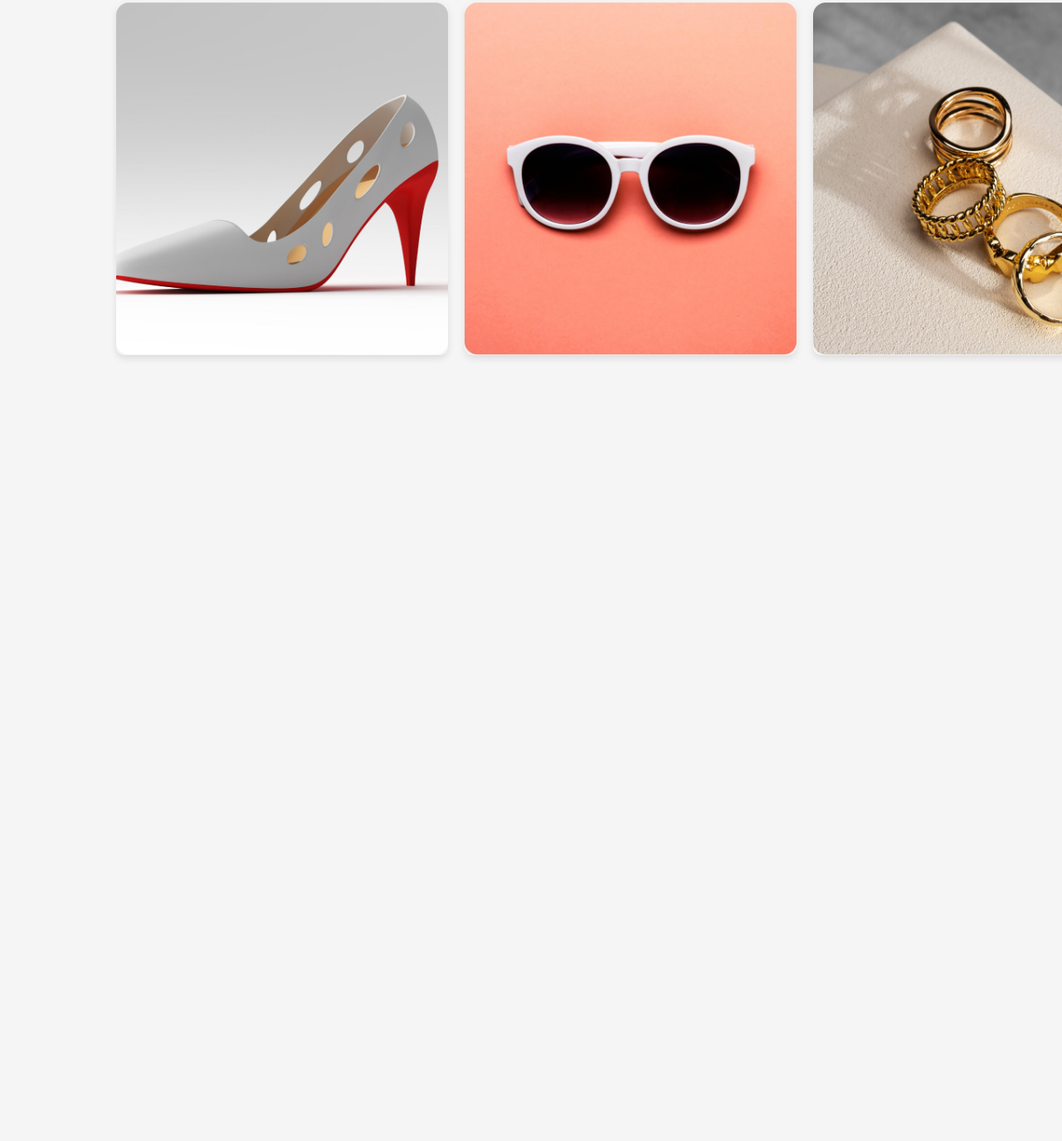
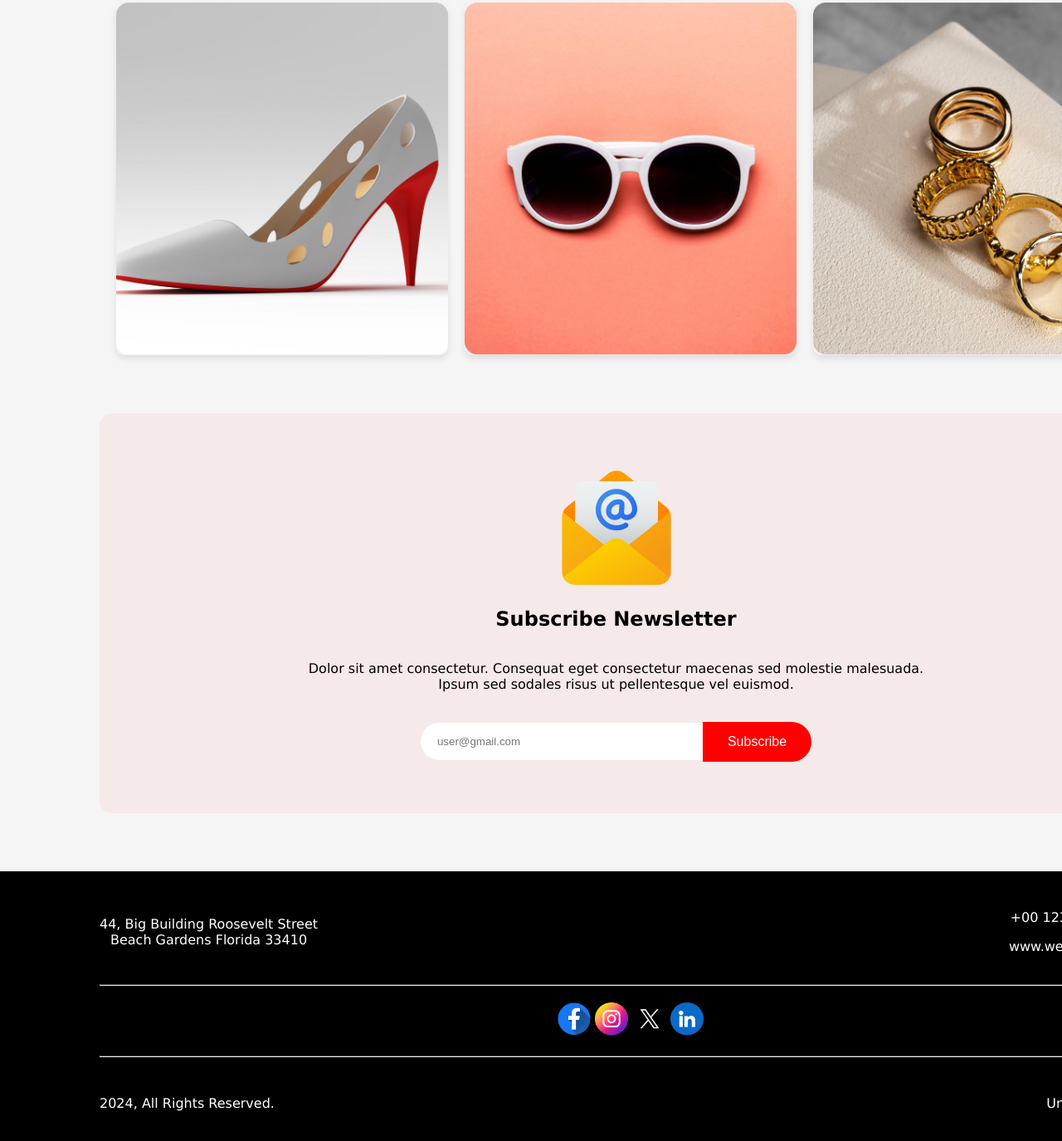
Before and after one commit to dear-mahmud-bd/simple-new-year-design, a plain HTML site: page index.html in a window 1280 px wide. Shown: the part 4591-5966 px from the top of the page at 83% size. Before the commit the page ends 5109 px from the top, so only its background shows below. Drawn offline with Linux system fonts and the light colour scheme.

Commit message:
message, footer part

```diff
--- a/assets/css/style.css
+++ b/assets/css/style.css
@@ -235,3 +235,65 @@ body {
     box-shadow: 0 4px 8px #0000001a;
     cursor: pointer;
 }
+
+
+/* message section css */
+.message-bg{
+    background-color: hsla(0, 100%, 50%, 0.05);
+    height: 482px;
+    margin-right: 35px;
+    border-radius: 15px;
+    display: flex;
+    flex-direction: column;
+    justify-content: center;
+    align-items: center;
+    text-align: center;
+}
+.subscription-form {
+    margin-top: 20px;
+    display: flex;
+    justify-content: center;
+    align-items: center;
+}
+.subscription-form input[type="email"] {
+    width: 300px;
+    padding: 15px 20px;
+    border-radius: 30px 0 0 30px;
+    border: none;
+    outline: none;
+}
+.subscription-form input[type="submit"] {
+    padding: 15px 30px;
+    border-radius: 0 30px 30px 0;
+    background-color: #ff0000;
+    border: none;
+    font-size: 16px;
+    color: white;
+    cursor: pointer;
+}
+.subscription-form input[type="submit"]:hover {
+    background-color: #e20404
+}
+
+
+/* footer part */
+.footer-bg {
+    background-color: black;
+    color: #FFFFFF;
+    text-align: center;
+}
+.footer-info {
+    padding-top: 10px;
+    display: flex;
+    justify-content: space-between;
+    align-items: center;
+    margin-right: 40px;
+}
+.divider {
+    border-top: 1px solid #444;
+    margin: 20px 40px 20px 0;
+}
+.social-icons img {
+    width: 40px;
+    height: 40px;
+}
--- a/index.html
+++ b/index.html
@@ -118,13 +118,49 @@
             </div>
         </section>
 
+        <!-- message -->
+        <section class="mb message-bg">
+            <img src="assets/images/Group61.png" alt="">
+            <h1>Subscribe Newsletter</h1>
+            <p>
+                Dolor sit amet consectetur. Consequat eget consectetur maecenas sed molestie malesuada. <br> Ipsum sed sodales risus ut pellentesque vel euismod.
+            </p>
+            <div class="subscription-form">
+                <input type="email" name="" id="" placeholder="user@gmail.com">
+                <input type="submit" value="Subscribe">
+            </div>
+        </section>
     </main>
 
+    <!-- Footer Part -->
+    <footer class="footer-bg">
+        <section class="container">
+            <div class="footer-info">
+                <div>
+                    <p>
+                        44, Big Building Roosevelt Street <br>Beach Gardens Florida 33410
+                    </p>
+                </div>
+                <div>
+                    <p>+00 123 584 124</p>
+                    <p>www.website.com</p>
+                </div>
+            </div>
+            <hr class="divider">
+            <div class="social-icons">
+                <img src="assets/images/Facebook.png" alt="Facebook">
+                <img src="assets/images/Instagram.png" alt="Instagram">
+                <img src="assets/images/Twitter.png" alt="Twitter">
+                <img src="assets/images/Linkedin.png" alt="Linkedin">
+            </div>
+            <hr class="divider">
+            <div class="footer-info">
+                <p>2024, All Rights Reserved.</p>
+                <p>Unsubscribe</p>
+            </div>
+        </section>
+    </footer>
 
-    <!-- Footer Part -->
-    <footer>
-
-    </footer>
 </body>
 
 </html>
```
